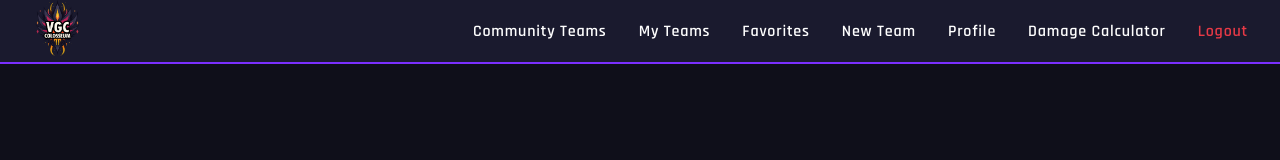
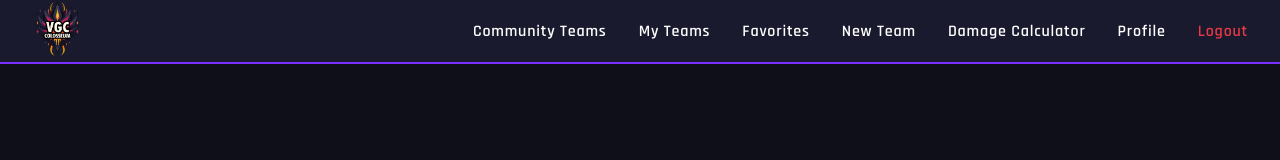
Before and after one commit to EricMartinez007/vgc-colosseum, a React (Vite) app: page / in a window 1280 px wide. Shown: the top 160 px of the page. Built offline with nearby package versions, Linux system fonts and the light colour scheme; sample sign-in values are in the browser's storage.

Commit message:
updated order of NavBar

```diff
--- a/src/components/nav/NavBar.jsx
+++ b/src/components/nav/NavBar.jsx
@@ -22,8 +22,8 @@ export const NavBar = () => {
                 <Link to="/myteams">My Teams</Link>
                 <Link to="/favorites">Favorites</Link>
                 <Link to="/newteam">New Team</Link>
+                <Link to="/damagecalculator">Damage Calculator</Link>
                 <Link to="/profile">Profile</Link>
-                <Link to="/damagecalculator">Damage Calculator</Link>
                 <button
                     className="logout-btn"
                     onClick={handleLogout}
```
